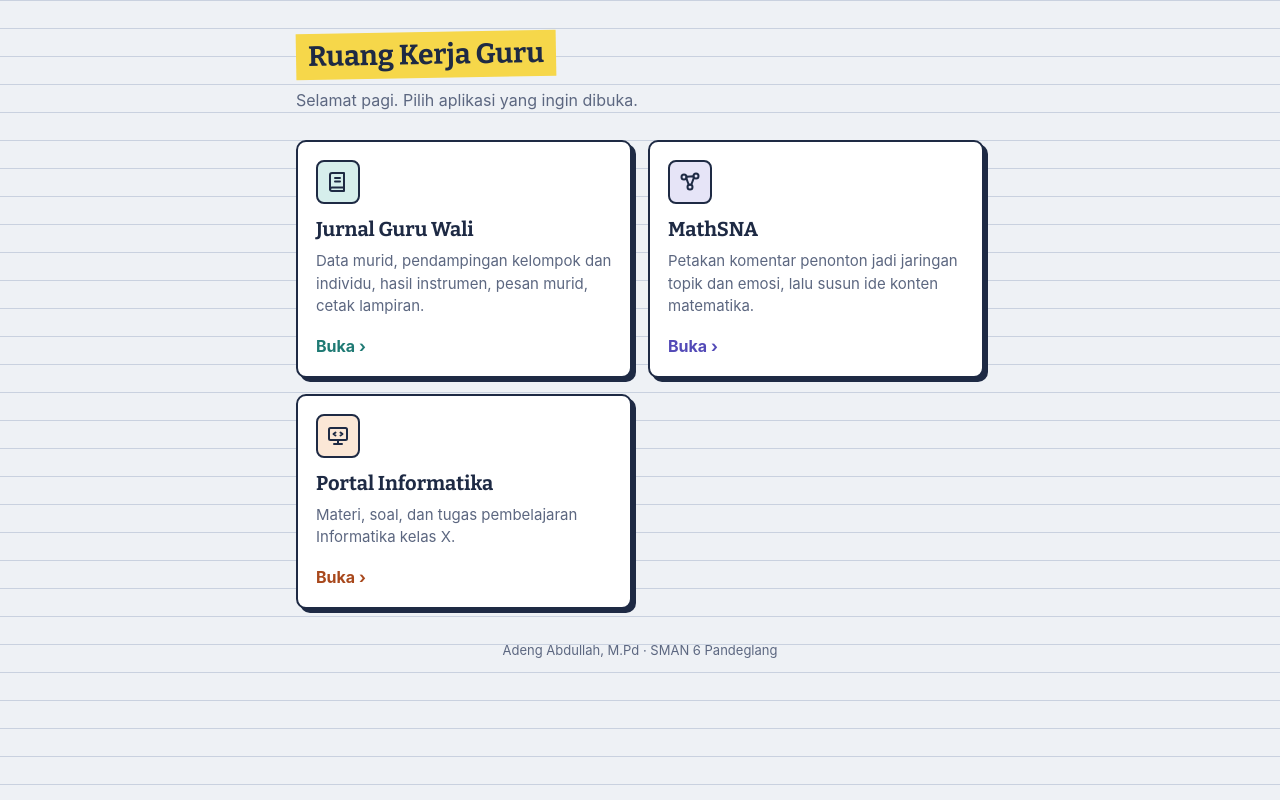
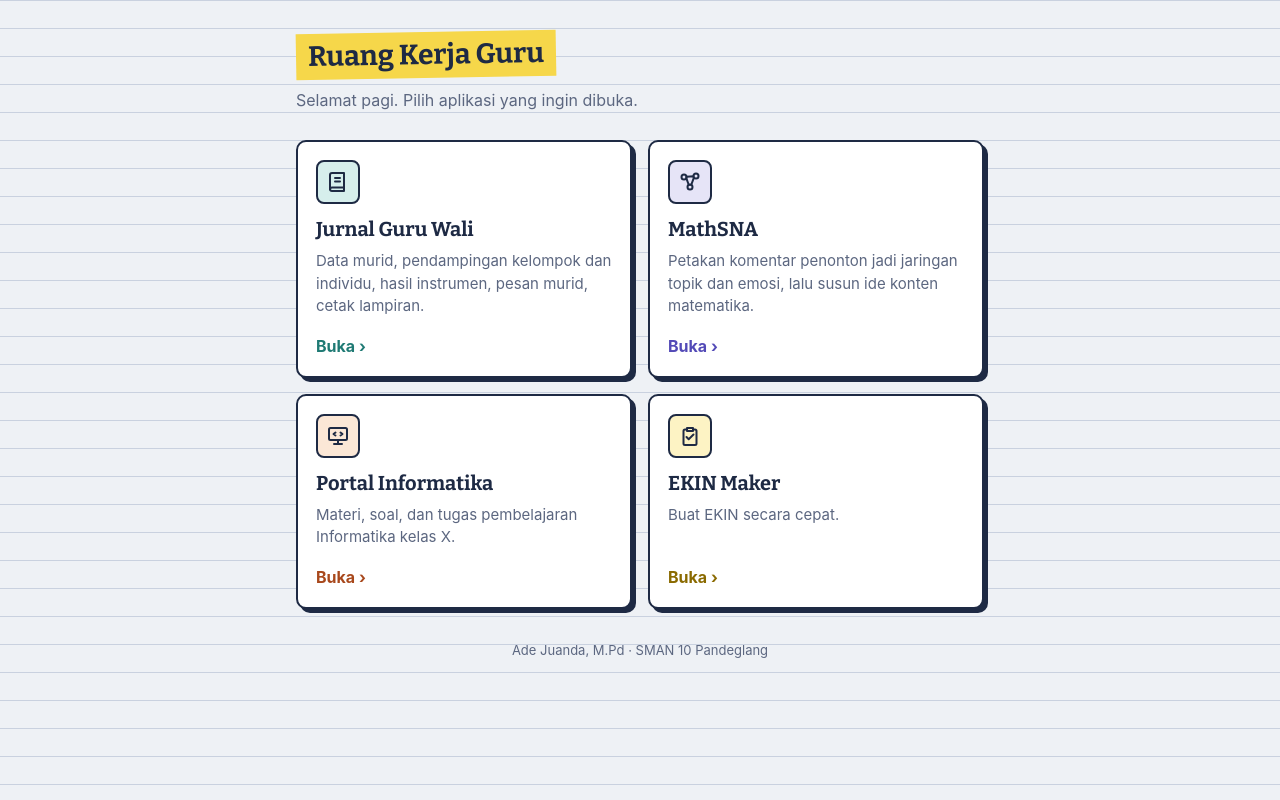
Before and after one commit to adengabdullah16-glitch/GuruWali, a plain HTML site: page index.html in a window 1280 px wide. Drawn offline with nearby package versions, Linux system fonts and the light colour scheme.

Commit message:
Update index.html

```diff
--- a/index.html
+++ b/index.html
@@ -39,6 +39,7 @@ a.kartu:focus-visible{outline:3px solid var(--teal);outline-offset:3px}
 .wali .ikon{background:#D6EEEC} .wali .buka{color:var(--teal)}
 .sna .ikon{background:#E6E4F7}  .sna .buka{color:var(--ungu)}
 .info .ikon{background:#FBE7D6} .info .buka{color:#A8481C}
+.ekin .ikon{background:#FDF3C4} .ekin .buka{color:#8A6A00}
 footer{margin-top:32px;color:var(--redup);font-size:13px;text-align:center}
 </style>
 </head>
@@ -74,9 +75,18 @@ footer{margin-top:32px;color:var(--redup);font-size:13px;text-align:center}
       <p>Materi, soal, dan tugas pembelajaran Informatika kelas X.</p>
       <span class="buka">Buka ›</span>
     </a>
+
+    <a class="kartu ekin" href="https://adengabdullah92-cyber.github.io/PortalInformatika/EKIN-maker.html">
+      <span class="ikon" aria-hidden="true">
+        <svg viewBox="0 0 24 24" fill="none" stroke="#1E2A44" stroke-width="2" stroke-linecap="round" stroke-linejoin="round"><path d="M9 4h6v3H9z"/><path d="M15 5.5h2a1.5 1.5 0 0 1 1.5 1.5v12.5A1.5 1.5 0 0 1 17 21H7a1.5 1.5 0 0 1-1.5-1.5V7A1.5 1.5 0 0 1 7 5.5h2"/><path d="m8.5 13 2.2 2.2 4.8-4.7"/></svg>
+      </span>
+      <h2>EKIN Maker</h2>
+      <p>Buat EKIN secara cepat.</p>
+      <span class="buka">Buka ›</span>
+    </a>
   </div>
 
-  <footer>Adeng Abdullah, M.Pd · SMAN 6 Pandeglang</footer>
+  <footer>Ade Juanda, M.Pd · SMAN 10 Pandeglang</footer>
 </main>
 <script>
   // sapaan sesuai waktu setempat
```
